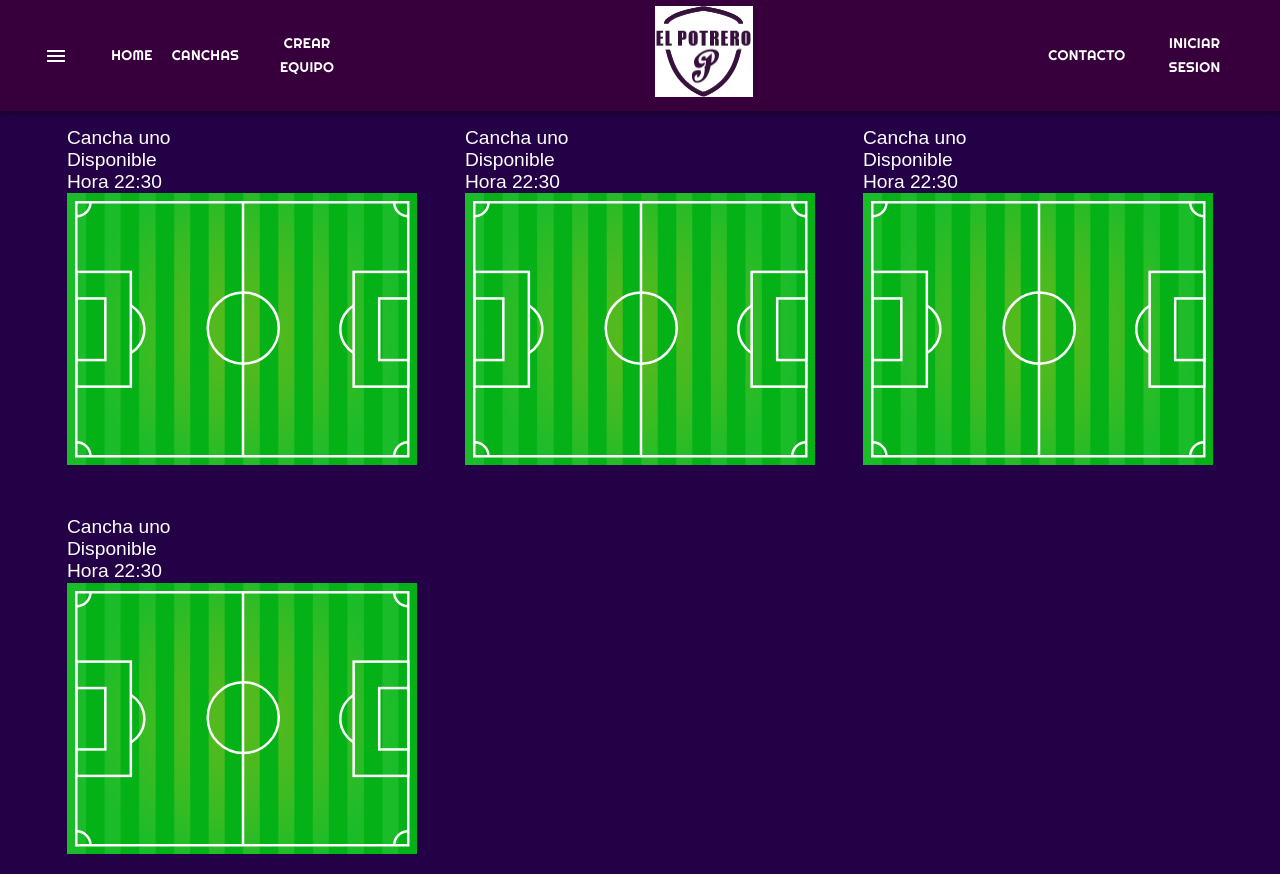
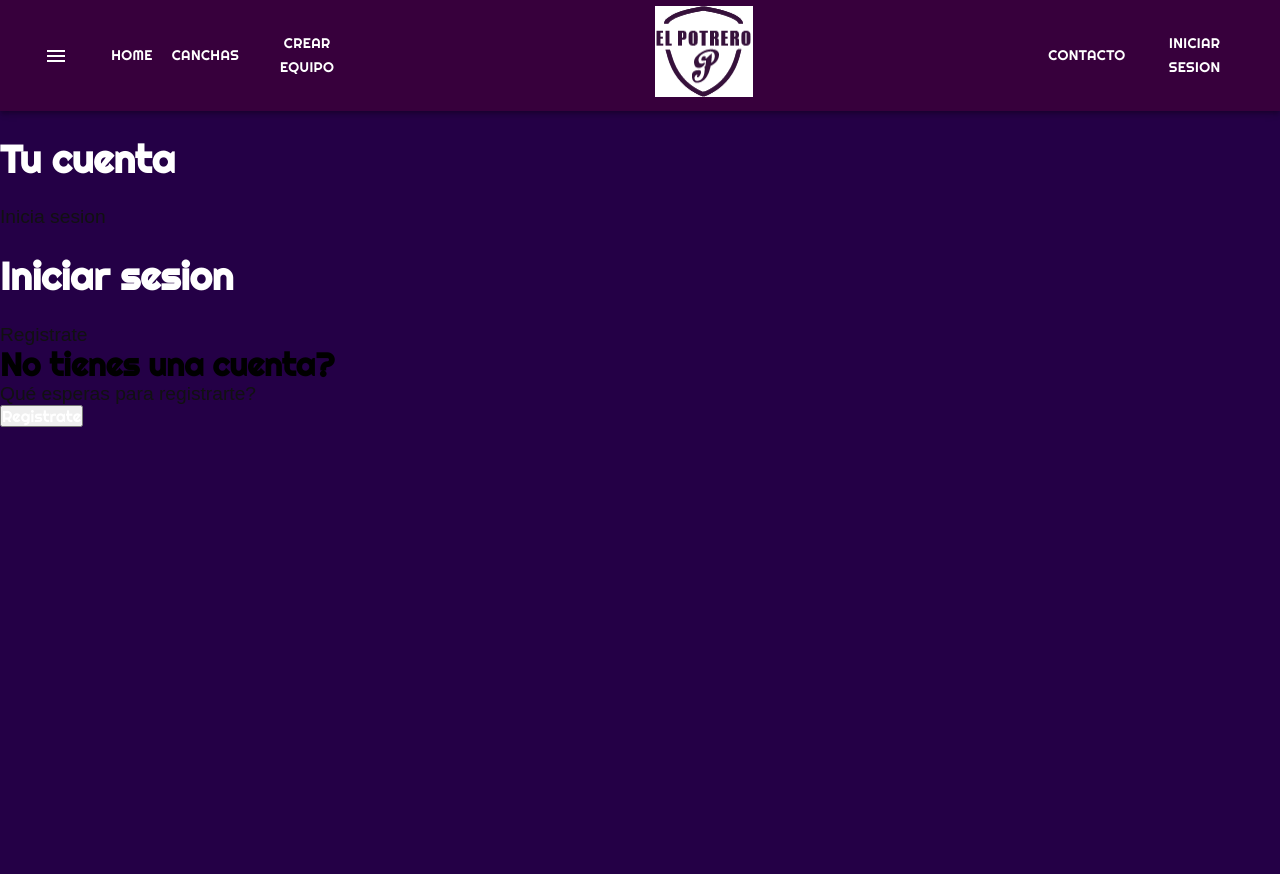
Before and after one commit to jesusmirena/rest-client-elpotrero, a React (Create React App) app: page /login in a window 1280 px wide. After the commit the page ends 800 px from the top, so only its background shows below. Built offline with nearby package versions, Linux system fonts and the light colour scheme; a web font is replaced by a local one.

Commit message:
componentes nuevos y rutas

```diff
--- a/package.json
+++ b/package.json
@@ -17,6 +17,7 @@
     "axios": "^0.21.4",
     "react": "^17.0.2",
     "react-dom": "^17.0.2",
+    "react-hook-form": "^7.16.1",
     "react-redux": "^7.2.5",
     "react-router-dom": "^5.3.0",
     "react-scripts": "4.0.3",
--- a/src/App.tsx
+++ b/src/App.tsx
@@ -1,15 +1,29 @@
 import React from "react";
 import { BrowserRouter, Route, Switch } from "react-router-dom";
+import ReservarCancha from "./components/Canchas/ReservarCancha";
+import CrearEquipo from "./components/Equipos/CrearEquipo";
+import ContactForm from "./components/Forms/ContactForm/ContactForm";
+import FormPage from "./components/Forms/FormPage/FormPage";
+import RegisterForm from "./components/Forms/FormPage/RegisterForm";
 import Home from "./components/Home/Home";
+import NavBarMui from "./components/NavBar/NavBarMUI";
 
 import "./scss/App.scss";
 
 function App() {
   return (
     <BrowserRouter>
-      <Switch>
-        <Route path="/" component={Home} />
-      </Switch>
+      <div>
+        <NavBarMui />
+        <Switch>
+          <Route exact path="/" component={Home} />
+          <Route path="/canchas" component={ReservarCancha} />
+          <Route path="/equipo" component={CrearEquipo} />
+          <Route path="/contacto" component={ContactForm} />
+          <Route path="/login" component={FormPage} />
+          <Route path="/register" component={RegisterForm} />
+        </Switch>
+      </div>
     </BrowserRouter>
   );
 }
--- /dev/null
+++ b/src/components/Canchas/ReservarCancha.tsx
@@ -0,0 +1,9 @@
+import React from "react";
+
+export default function ReservarCancha() {
+  return (
+    <div>
+      <h1>Reservar cancha</h1>
+    </div>
+  );
+}
--- /dev/null
+++ b/src/components/Equipos/CrearEquipo.tsx
@@ -0,0 +1,9 @@
+import React from "react";
+
+export default function CrearEquipo() {
+  return (
+    <div>
+      <h1>Arma tu equipo</h1>
+    </div>
+  );
+}
--- /dev/null
+++ b/src/components/Forms/ContactForm/ContactForm.tsx
@@ -0,0 +1,9 @@
+import React from "react";
+
+export default function ContactForm() {
+  return (
+    <div>
+      <h1>Contacto</h1>
+    </div>
+  );
+}
--- /dev/null
+++ b/src/components/Forms/FormPage/FormPage.tsx
@@ -0,0 +1,27 @@
+import React from "react";
+import { Link } from "react-router-dom";
+import LoginForm from "./LoginForm";
+
+export default function FormPage() {
+  return (
+    <div>
+      <h1>Tu cuenta</h1>
+      <div>
+        <p>Inicia sesion</p>
+        <LoginForm />
+      </div>
+      <div>
+        <p>Registrate</p>
+        <div>
+          <h2>
+            <strong>No tienes una cuenta?</strong>
+          </h2>
+          <p>Qué esperas para registrarte?</p>
+        </div>
+        <button>
+          <Link to="/register">Registrate</Link>
+        </button>
+      </div>
+    </div>
+  );
+}
--- /dev/null
+++ b/src/components/Forms/FormPage/LoginForm.tsx
@@ -0,0 +1,9 @@
+import React from "react";
+
+export default function LoginForm() {
+  return (
+    <div>
+      <h1>Iniciar sesion</h1>
+    </div>
+  );
+}
--- /dev/null
+++ b/src/components/Forms/FormPage/RegisterForm.tsx
@@ -0,0 +1,9 @@
+import React from "react";
+
+export default function RegisterForm() {
+  return (
+    <div>
+      <h1>Registrate</h1>
+    </div>
+  );
+}
--- a/src/components/Home/Home.tsx
+++ b/src/components/Home/Home.tsx
@@ -1,11 +1,9 @@
 import React from "react";
 import CardsGrid from "../CardsGrid/CardsGrid";
-import NavBarMui from "../NavBar/NavBarMUI";
 
 export default function Home() {
   return (
     <div>
-      <NavBarMui />
       <CardsGrid />
     </div>
   );
--- a/src/components/NavBar/NavBarMUI.tsx
+++ b/src/components/NavBar/NavBarMUI.tsx
@@ -36,7 +36,7 @@ export default function NavBarMui() {
               <MenuHamburguesa />
             </IconButton>
             <Button color="inherit">
-              <Link to="/home">Home </Link>
+              <Link to="/">Home </Link>
             </Button>
             <Button color="inherit">
               <Link to="/canchas">Canchas</Link>
@@ -46,7 +46,7 @@ export default function NavBarMui() {
             </Button>
 
             <Button sx={{ mx: 35 }}>
-              <Link to="/home">
+              <Link to="/">
                 <img style={{ background: "white" }} src={logo} alt="logo" />
               </Link>
             </Button>
```
Also changed, not shown: 1 other file (tests, documents, lock files or other folders).
